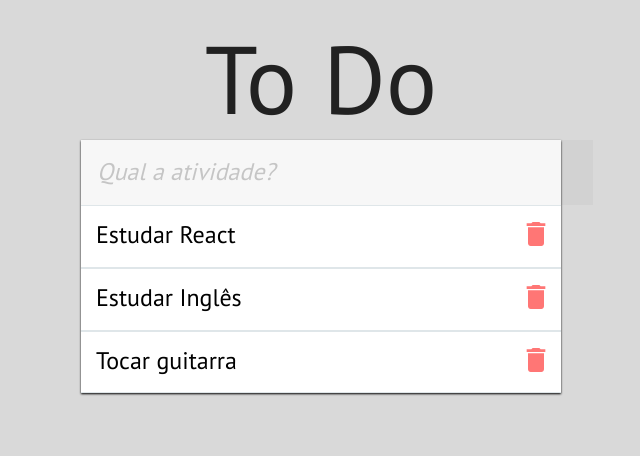
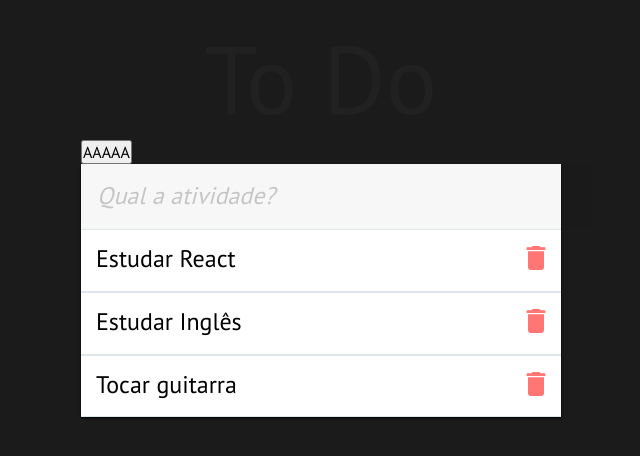
Before and after one commit to oAndin/to-do-react, a React (Vite) app: page / in a window 1280 px wide. Shown: the top 456 px of the page, without its empty margins (319-959 px from the left). Built offline with nearby package versions, Linux system fonts and the light colour scheme.

Commit message:
Test toggleMode

```diff
--- a/src/App.jsx
+++ b/src/App.jsx
@@ -2,6 +2,7 @@ import { useState } from 'react';
 import { MdDelete } from 'react-icons/md'
 
 import './App.css';
+import DarkMode from './Components/DarkMode';
 
 const App = () => {
 
@@ -45,6 +46,7 @@ const App = () => {
     <section id="app" className="container">
       <header>
         <h1 className="title">To Do</h1>
+        <DarkMode />
       </header>
       <section className="main">
         <input
--- a/src/Components/DarkMode/index.jsx
+++ b/src/Components/DarkMode/index.jsx
@@ -1,23 +1,27 @@
 import { useState } from "react";
-import 'style.css';
 
 const DarkMode = () => {
   // get the body element to switch to dark mode color
   let body = document.querySelector('body');
 
+  const [darkMode, setDarkMode] = useState(true);
 
+  const toggleMode = () => {
+    setDarkMode
+    if (darkMode === true) {
+      body.style.backgroundColor = "#1b1b1b"
+    }
+    else {
+      body.style.backgroundColor = "#d9d9d9"
+    }
+  }
   // Save last session theme so it doesnt change on reload
-  // setDarkMode = () => {
   //   if (localStorage) localStorage['dark-mode'] ? body?.classList.add("dark") : null;
   // }
 
-  // if (darkMode) {body.};
-
-  const [darkMode, setDarkMode] = useState(true);
-
   return (
     <>
-      <button onClick={() => setDarkMode(!darkMode)}>AAAAA</button>
+      <button className="mode" onClick={toggleMode()}>AAAAA</button>
     </>
   )
 }
--- a/src/Components/DarkMode/style.css
+++ b/src/Components/DarkMode/style.css
@@ -0,0 +1,6 @@
+mode {
+  width: 200px;
+  height: 50px;
+  background-color: #000;
+  color: #fff;
+}
```
